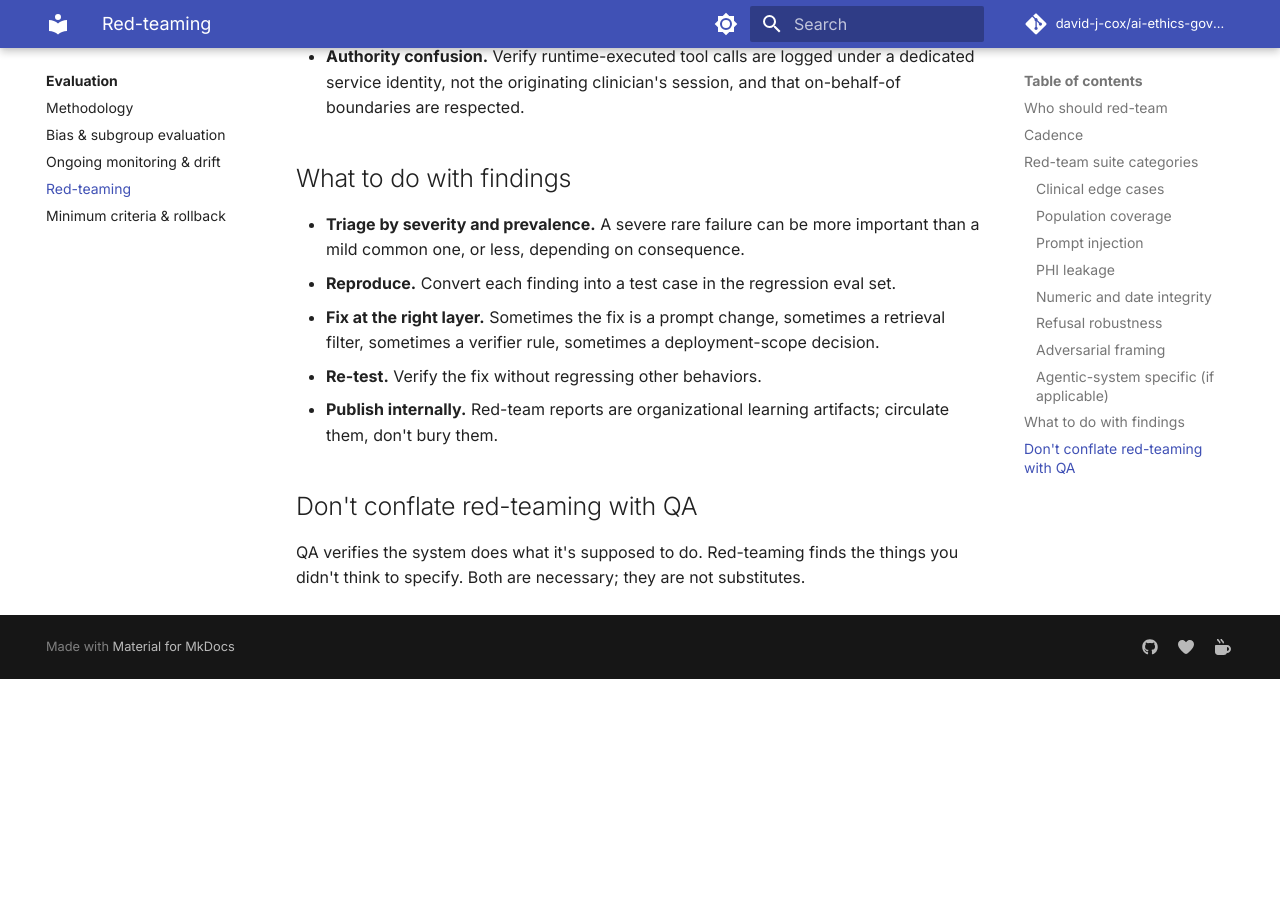
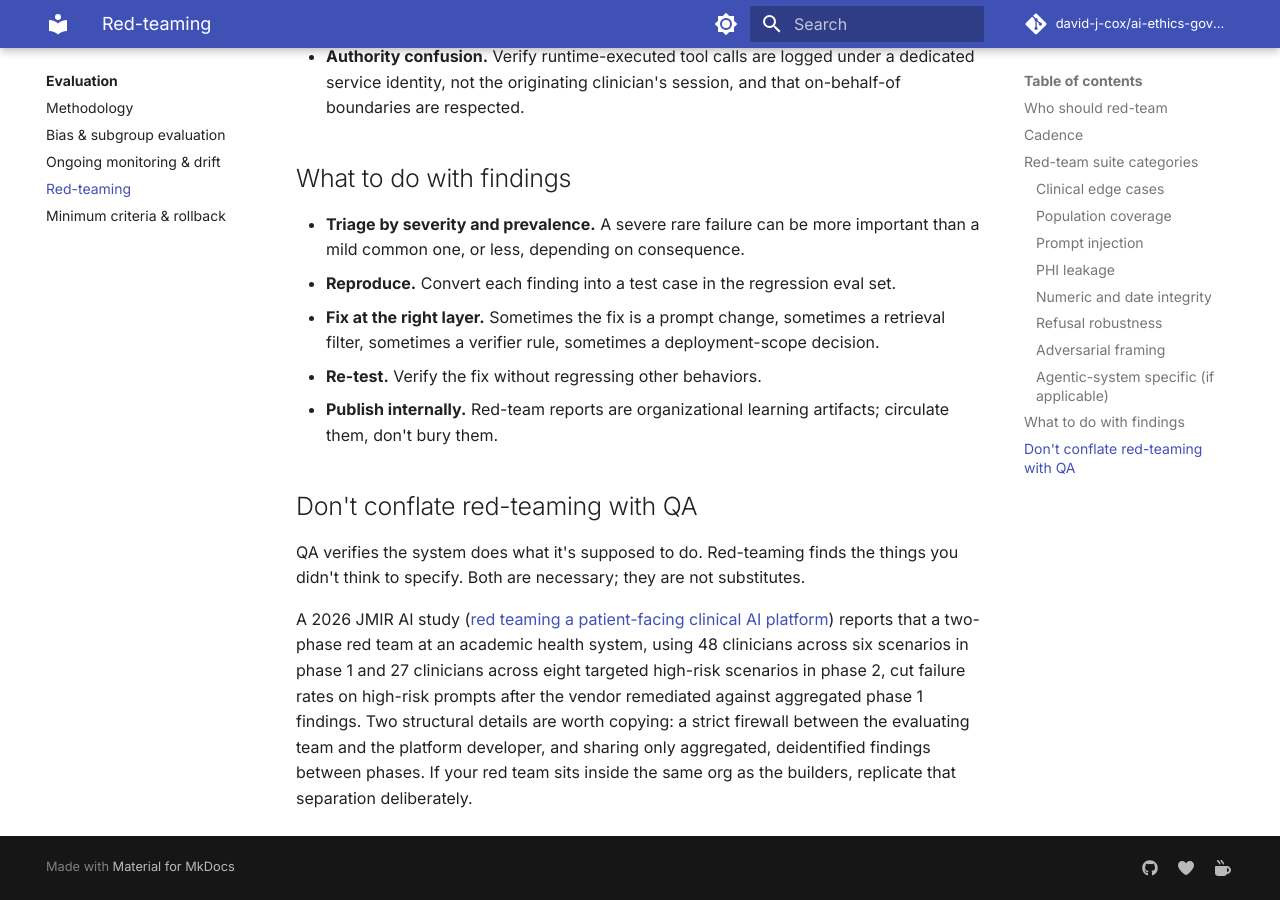
Before and after one commit to david-j-cox/ai-ethics-governance-and-guardrails, an MkDocs documentation site: the page built from docs/evaluation/red-team.md, in a window 1280 px wide and 900 px high, scrolled down 2461 px. Built offline with MkDocs 1.6.1 and Material for MkDocs 9.7.7, drawn with Linux system fonts in a browser that asks for light colours; comment, search, counter and statistics services are not loaded; before the commit the page ends 3140 px from its top, so only the background shows below that.

Commit message:
docs(docs/evaluation/red-team.md): append per source monitor

```diff
--- a/docs/evaluation/red-team.md
+++ b/docs/evaluation/red-team.md
@@ -70,3 +70,5 @@ See [Agentic systems](../architecture/agents.md). If the architecture is a plann
 ## Don't conflate red-teaming with QA
 
 QA verifies the system does what it's supposed to do. Red-teaming finds the things you didn't think to specify. Both are necessary; they are not substitutes.
+
+A 2026 JMIR AI study ([red teaming a patient-facing clinical AI platform](https://ai.jmir.org/2026/1/e101912)) reports that a two-phase red team at an academic health system, using 48 clinicians across six scenarios in phase 1 and 27 clinicians across eight targeted high-risk scenarios in phase 2, cut failure rates on high-risk prompts after the vendor remediated against aggregated phase 1 findings. Two structural details are worth copying: a strict firewall between the evaluating team and the platform developer, and sharing only aggregated, deidentified findings between phases. If your red team sits inside the same org as the builders, replicate that separation deliberately.
```
